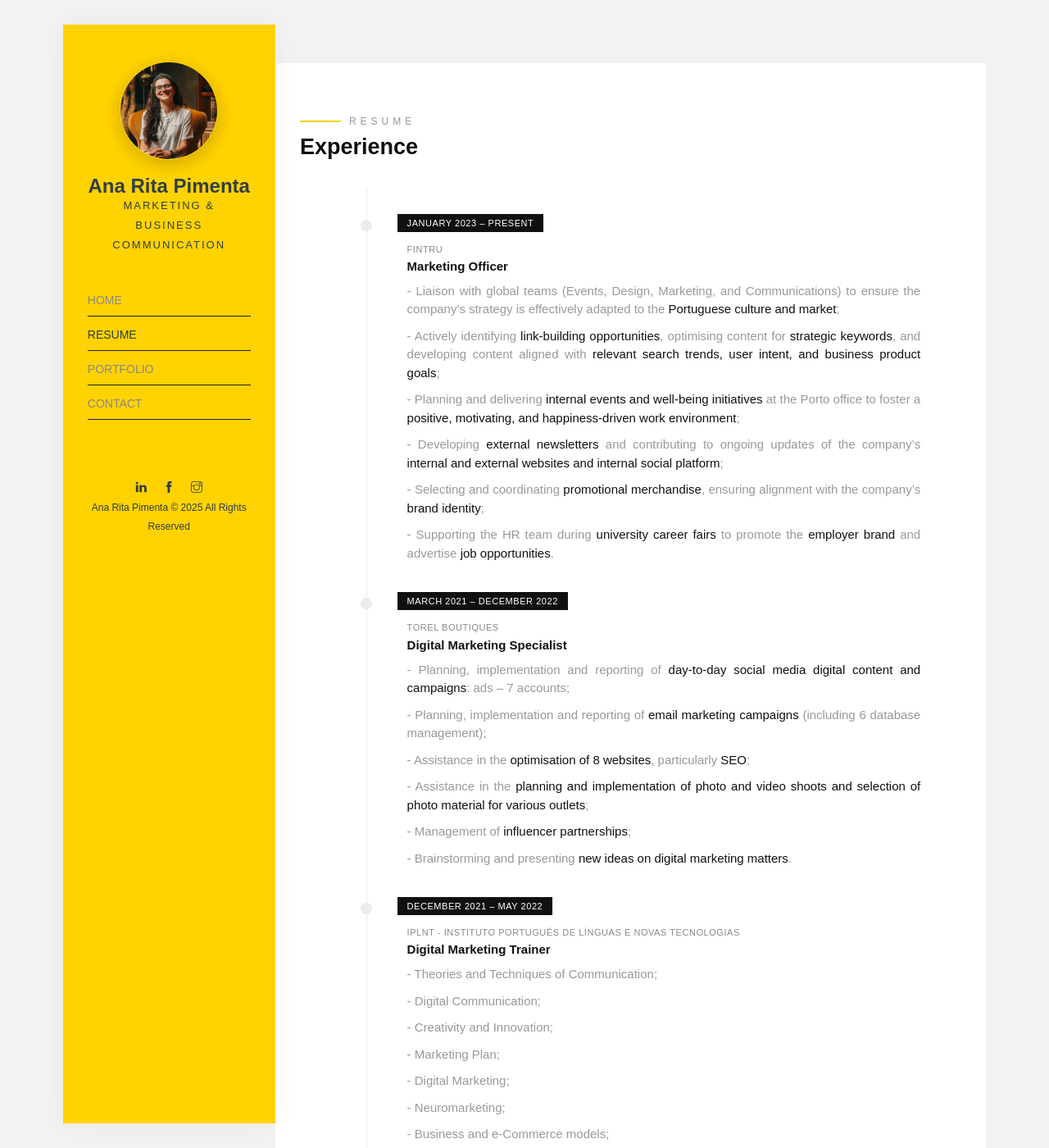
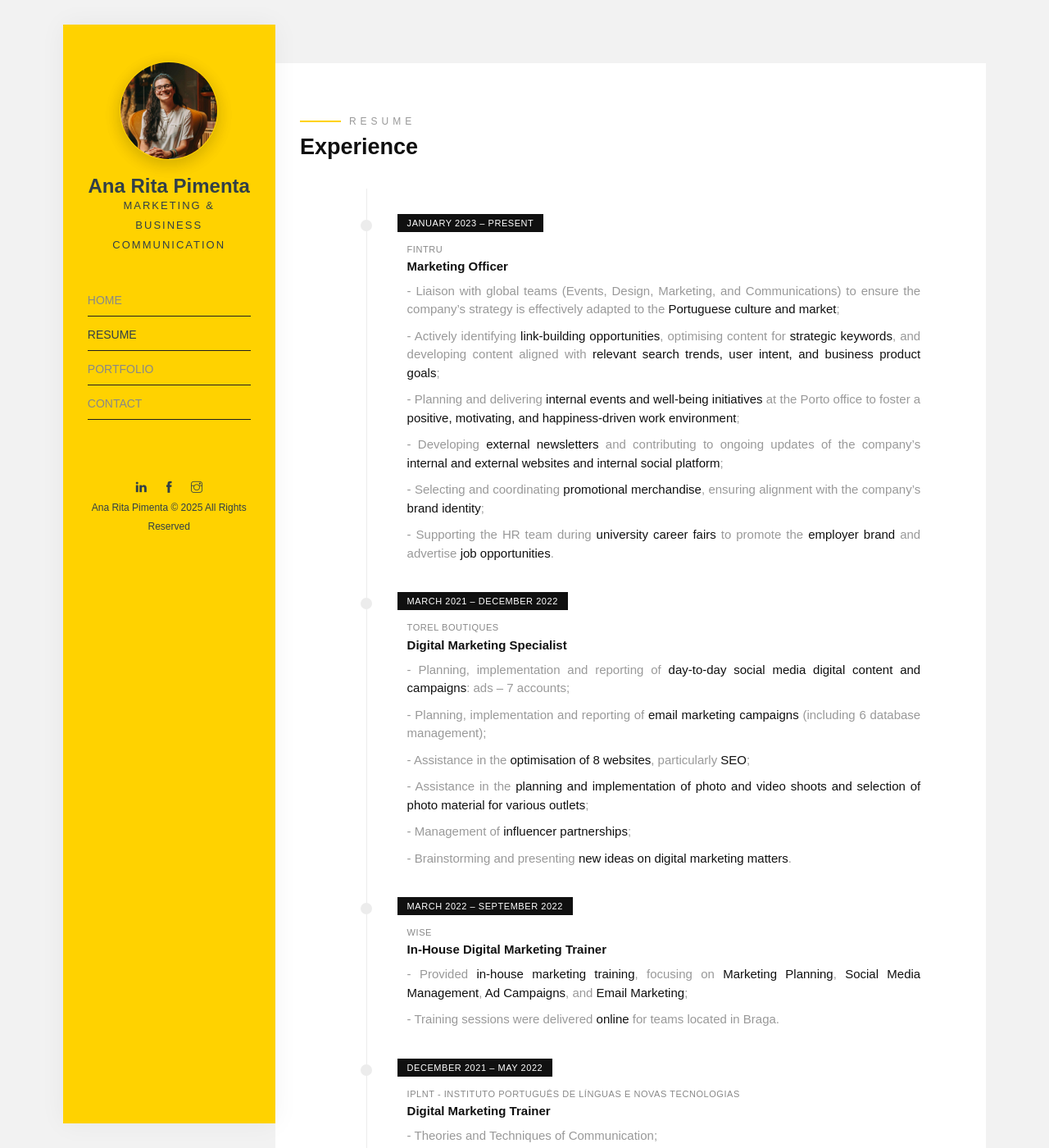
Before and after one commit to anaritapimenta/anaritapimenta.github.io, a Jekyll site: the page built from resume.html, in a window 1280 px wide and 1400 px high. Shown: the whole window at 82% size. Built offline with Jekyll 4.4.1, drawn with Linux system fonts in a browser that asks for light colours; some web fonts are replaced.

Commit message:
Update resume.html

```diff
--- a/resume.html
+++ b/resume.html
@@ -19,7 +19,7 @@ layout: default
           <li>
             <div class="timeline-content">
               <span class="timeline-date">January 2023 – Present</span>
-              <h5>FinTrU</h5>
+              <h5>Fintru</h5>
               <h4>Marketing Officer</h4>
               <p>
                 - Liaison with global teams (Events, Design, Marketing, and Communications) to ensure the company’s strategy is effectively adapted to the <strong>Portuguese culture and market</strong>;
@@ -63,6 +63,19 @@ layout: default
               </p>
               <p>
                 - Brainstorming and presenting <strong>new ideas on digital marketing matters</strong>.
+              </p>
+            </div>
+          </li>
+          <li>
+            <div class="timeline-content">
+              <span class="timeline-date">March 2022 – September 2022</span>
+              <h5>Wise</h5>
+              <h4>In-House Digital Marketing Trainer</h4>
+              <p>
+                - Provided <strong>in-house marketing training</strong>, focusing on <strong>Marketing Planning</strong>, <strong>Social Media Management</strong>, <strong>Ad Campaigns</strong>, and <strong>Email Marketing</strong>;
+              </p>
+              <p>
+                - Training sessions were delivered <strong>online</strong> for teams located in Braga.
               </p>
             </div>
           </li>
@@ -168,7 +181,6 @@ layout: default
               </p>
             </div>
           </li>
-          <!-- Nova experiência adicionada aqui, como a primeira empresa -->
           <li>
             <div class="timeline-content">
               <span class="timeline-date">May 2015 – July 2015</span>
```
